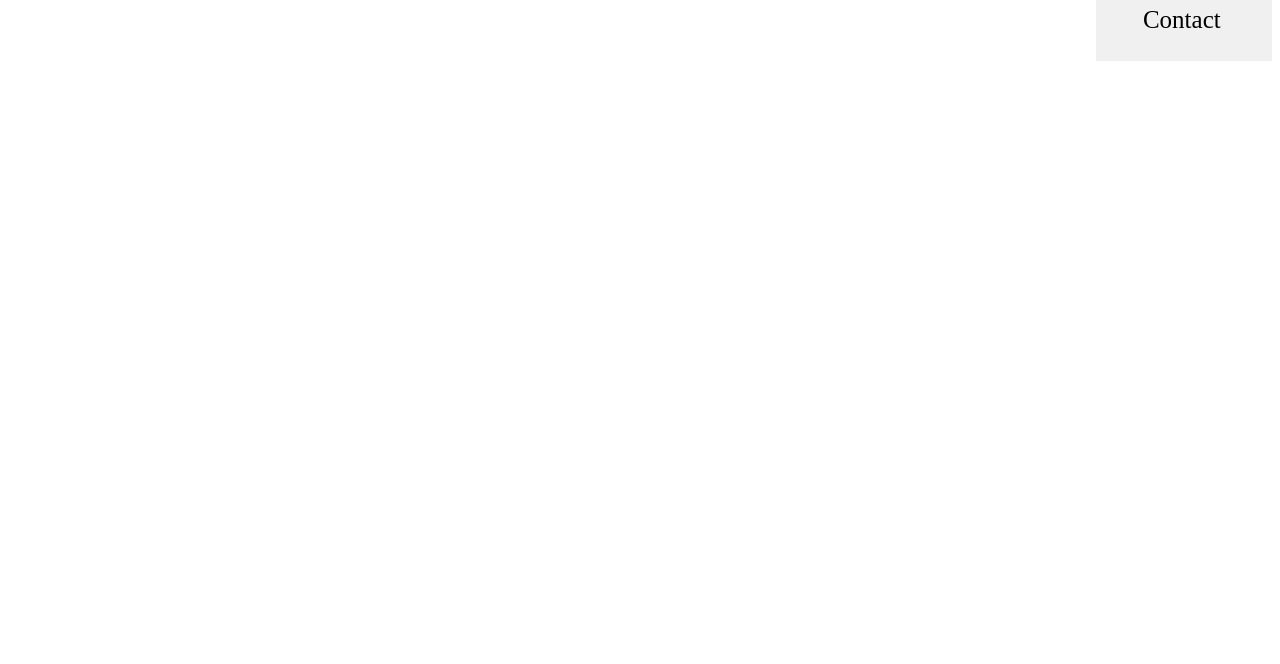
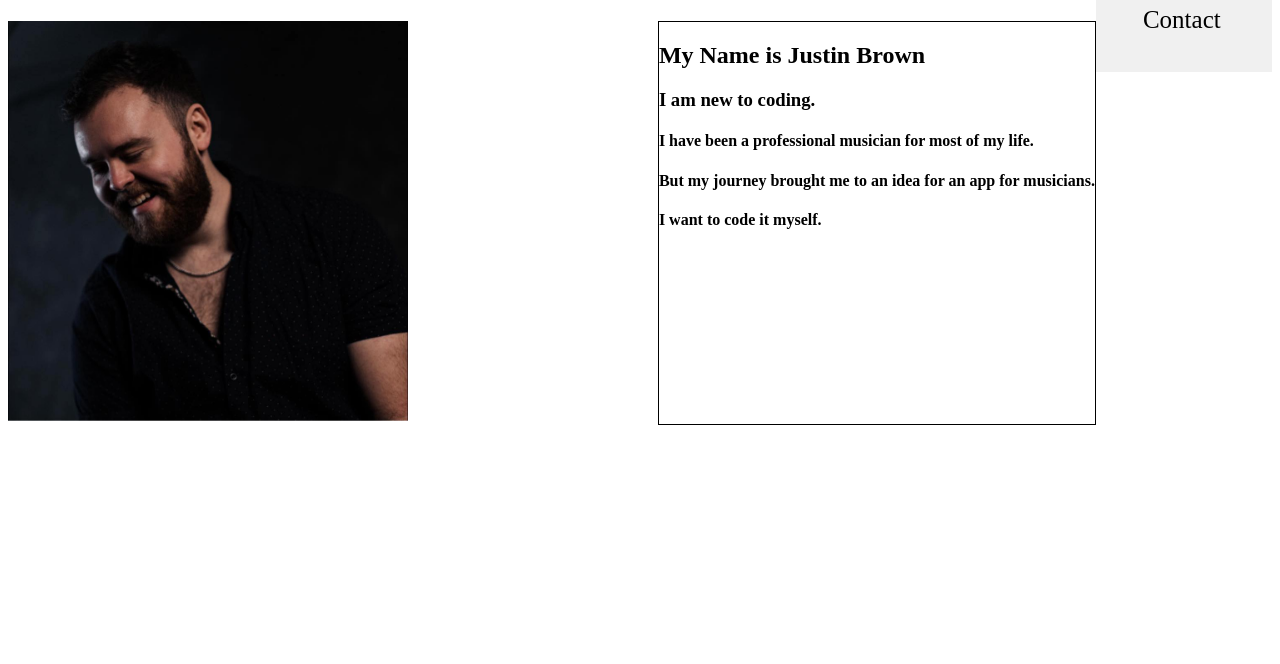
Before and after one commit to Justinben2335/JustinBrownPortfolio, a plain HTML site: page index.html in a window 1280 px wide. Shown: the part 136-800 px from the top of the page. Drawn offline with Linux system fonts and the light colour scheme.

Commit message:
Added a photo and an about me section

```diff
--- a/index.html
+++ b/index.html
@@ -22,6 +22,17 @@
         </ul>
     </div>
     <body>
-
+        <div id="aboutMe">
+            <div id="aboutMePhoto">
+                <img src="./resources/IMGs/JustinProfilePic.jpeg">
+            </div>
+            <div id="aboutMeText">
+                <h2>My Name is Justin Brown</h2>
+                <h3>I am new to coding.</h3>
+                <h4>I have been a professional musician for most of my life.</h4>
+                <h4>But my journey brought me to an idea for an app for musicians.</h4>
+                <h4>I want to code it myself.</h4>
+            </div>
+        </div>
     </body>
 </html>
--- a/resources/index.css
+++ b/resources/index.css
@@ -16,6 +16,8 @@ header {
     display:inline-block;
     float:right;
     background-color:rgb(240, 240, 240);
+    position:sticky;
+    height:25vh;
 }
 
 #nav-ul {
@@ -45,3 +47,22 @@ header {
 #nav-ul li a:hover {
     border:2px white solid;
 }
+
+#spacer {
+    height:1000px;
+    width:100%;
+    background-color:lightcoral;
+}
+#aboutMe {
+    display:flex;
+    justify-content: space-between;
+}
+#aboutMePhoto img{
+    height:400px;
+    width:400px;
+
+}
+#aboutMeText {
+    display:inline-block;
+    border:1px solid black;
+}
```
Also changed, not shown: resources/IMGs/JustinProfilePic.jpeg (added).
